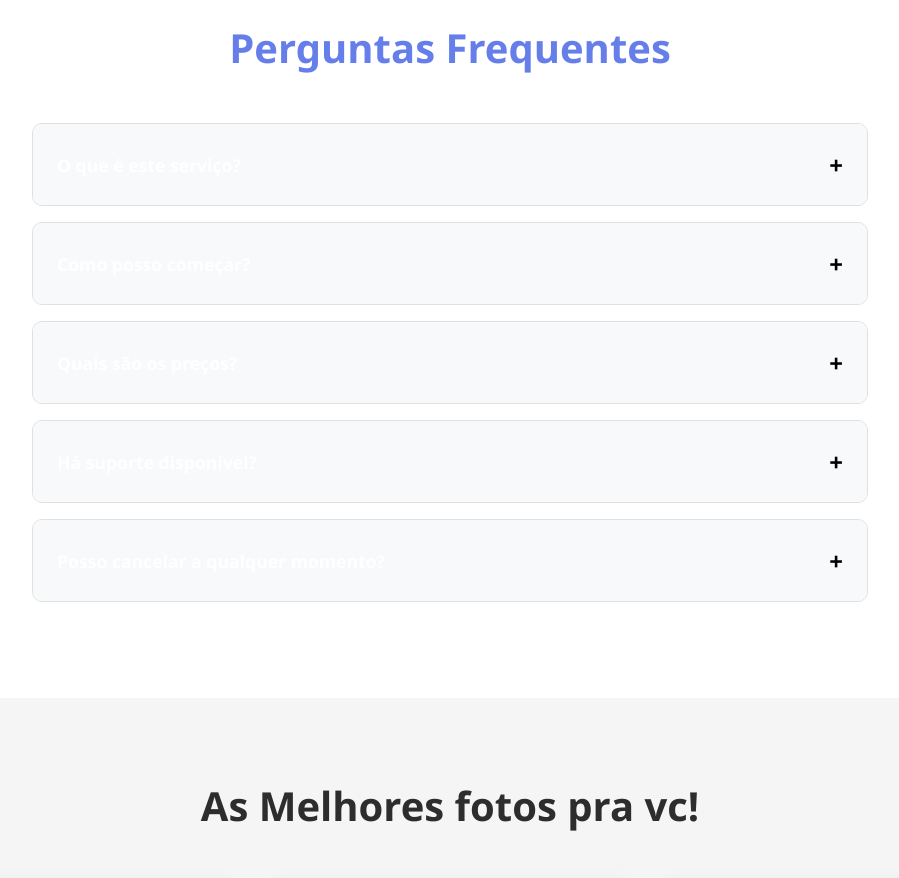
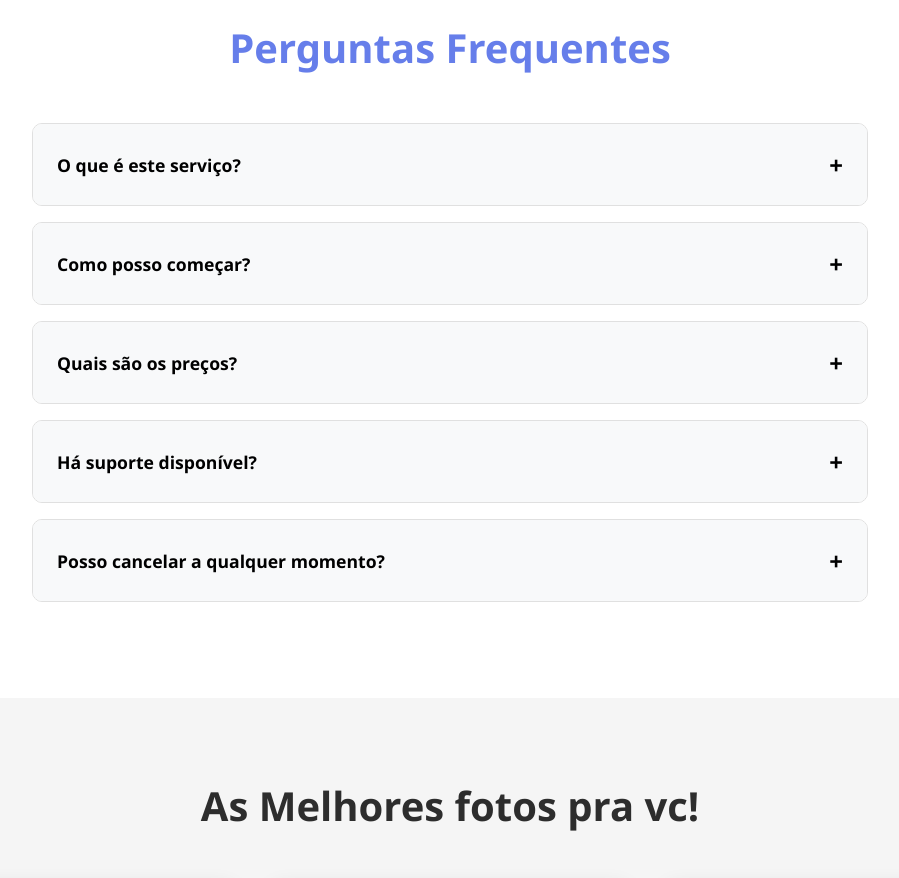
Before and after one commit to Vtrbr2/Trabalho-, a plain HTML site: page contr/index.html in a window 1280 px wide. Shown: the part 940-1818 px from the top of the page, without its empty margins (190-1089 px from the left). Drawn offline with Linux system fonts and the light colour scheme; files that its build step writes are made by us from their sources; files whose address does not match are found by name.

Commit message:
Update style.css

```diff
--- a/contr/style.css
+++ b/contr/style.css
@@ -256,6 +256,7 @@
             font-weight: 600;
             font-size: 1.1rem;
             transition: background 0.3s ease;
+            color:#000000 !important;
         }
 
         .faq-question:hover {
```
